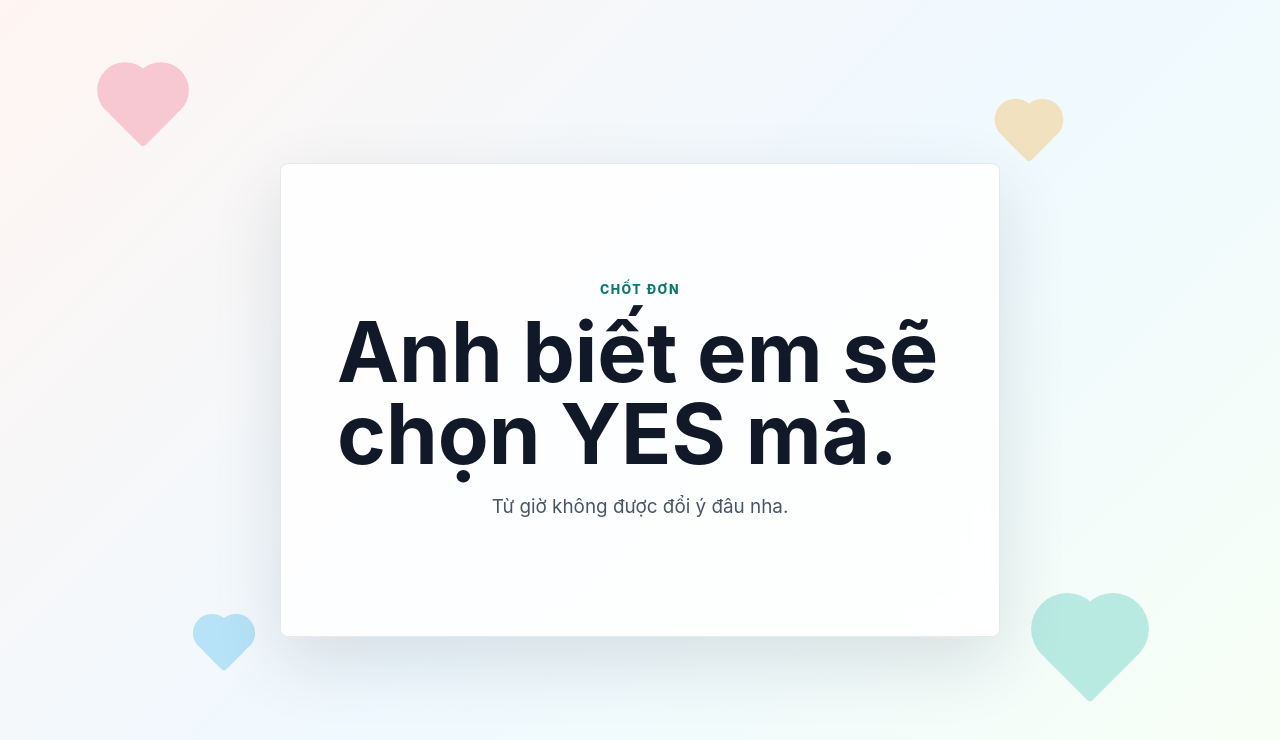
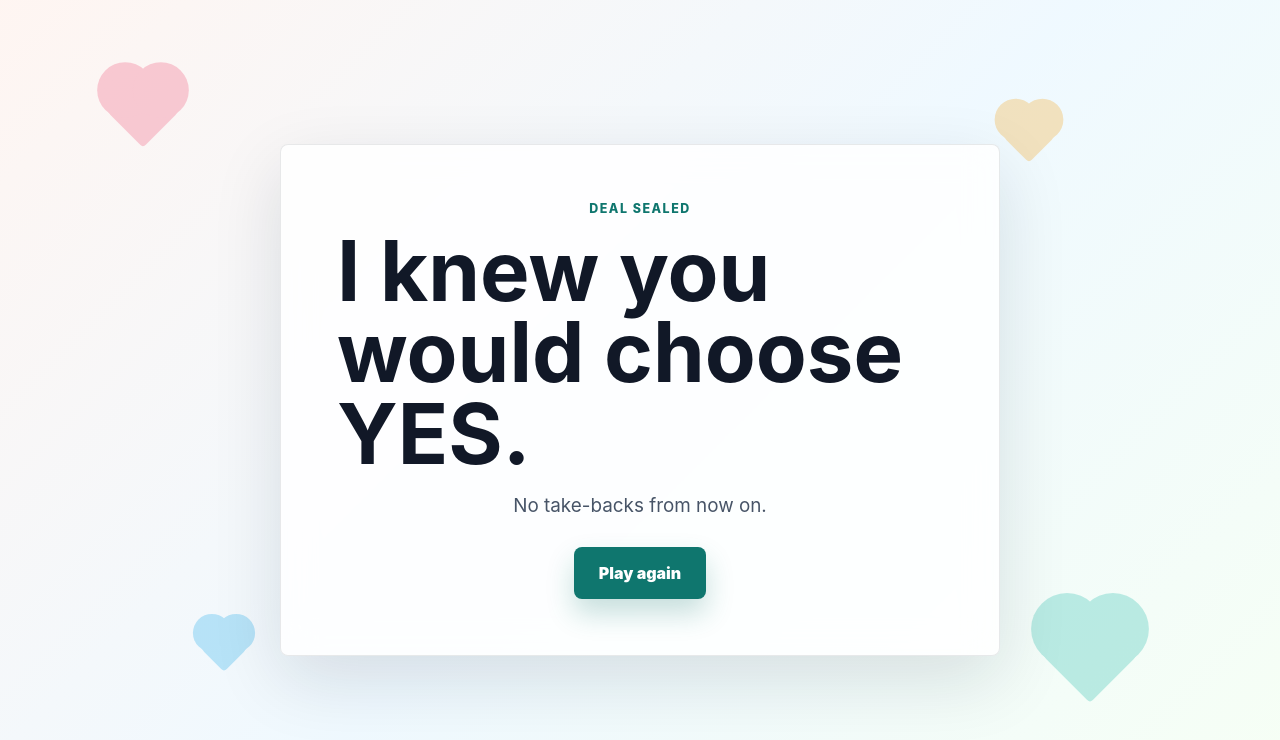
Before and after one commit to phunmdev/love, a React (Vite) app: page / in a window 1280 px wide. Both pictures are taken after a click on the button "YES". Shown: the top 740 px of the page. Built offline with nearby package versions, Linux system fonts and the light colour scheme.

Commit message:
Switch prank copy to English

```diff
--- a/index.html
+++ b/index.html
@@ -1,14 +1,14 @@
 <!doctype html>
-<html lang="vi">
+<html lang="en">
   <head>
     <meta charset="UTF-8" />
     <link rel="icon" type="image/svg+xml" href="/favicon.svg" />
     <meta name="viewport" content="width=device-width, initial-scale=1.0" />
     <meta
       name="description"
-      content="Một câu hỏi nhỏ với nút NO rất khó bấm."
+      content="A tiny question with a NO button that refuses to be clicked."
     />
-    <title>Làm người yêu anh nha?</title>
+    <title>Do you love me?</title>
   </head>
   <body>
     <div id="root"></div>
--- a/src/App.tsx
+++ b/src/App.tsx
@@ -8,12 +8,12 @@ type ButtonPosition = {
 
 const noLabels = [
   "NO",
-  "Chắc chưa?",
-  "Nghĩ lại đi",
-  "Không được đâu",
-  "Bắt anh đi",
-  "Đố em bắt được",
-  "Lêu lêu",
+  "Are you sure?",
+  "Think again",
+  "Not this one",
+  "Catch me first",
+  "Too slow",
+  "Nope",
 ];
 
 function App() {
@@ -83,6 +83,12 @@ function App() {
     setMoveCount((count) => count + 1);
   };
 
+  const resetGame = () => {
+    setAccepted(false);
+    setMoveCount(0);
+    setNoPosition(null);
+  };
+
   const noButtonText = noLabels[Math.min(moveCount, noLabels.length - 1)];
 
   return (
@@ -97,15 +103,20 @@ function App() {
       <section className="proposal" aria-live="polite">
         {accepted ? (
           <div className="answer">
-            <p className="eyebrow">Chốt đơn</p>
-            <h1>Anh biết em sẽ chọn YES mà.</h1>
-            <p className="subtitle">Từ giờ không được đổi ý đâu nha.</p>
+            <p className="eyebrow">Deal sealed</p>
+            <h1>I knew you would choose YES.</h1>
+            <p className="subtitle">No take-backs from now on.</p>
+            <button className="reset-button" type="button" onClick={resetGame}>
+              Play again
+            </button>
           </div>
         ) : (
           <>
-            <p className="eyebrow">Có một câu hỏi nhỏ</p>
-            <h1>Làm người yêu anh nha?</h1>
-            <p className="subtitle">Chọn cẩn thận, nút kia hơi khó tính.</p>
+            <p className="eyebrow">One tiny question</p>
+            <h1>Do you love me?</h1>
+            <p className="subtitle">
+              Choose carefully. The other button is hard to catch.
+            </p>
 
             <div ref={arenaRef} className="button-arena">
               <button
```
Also changed, not shown: 1 other file (tests, documents, lock files or other folders).
